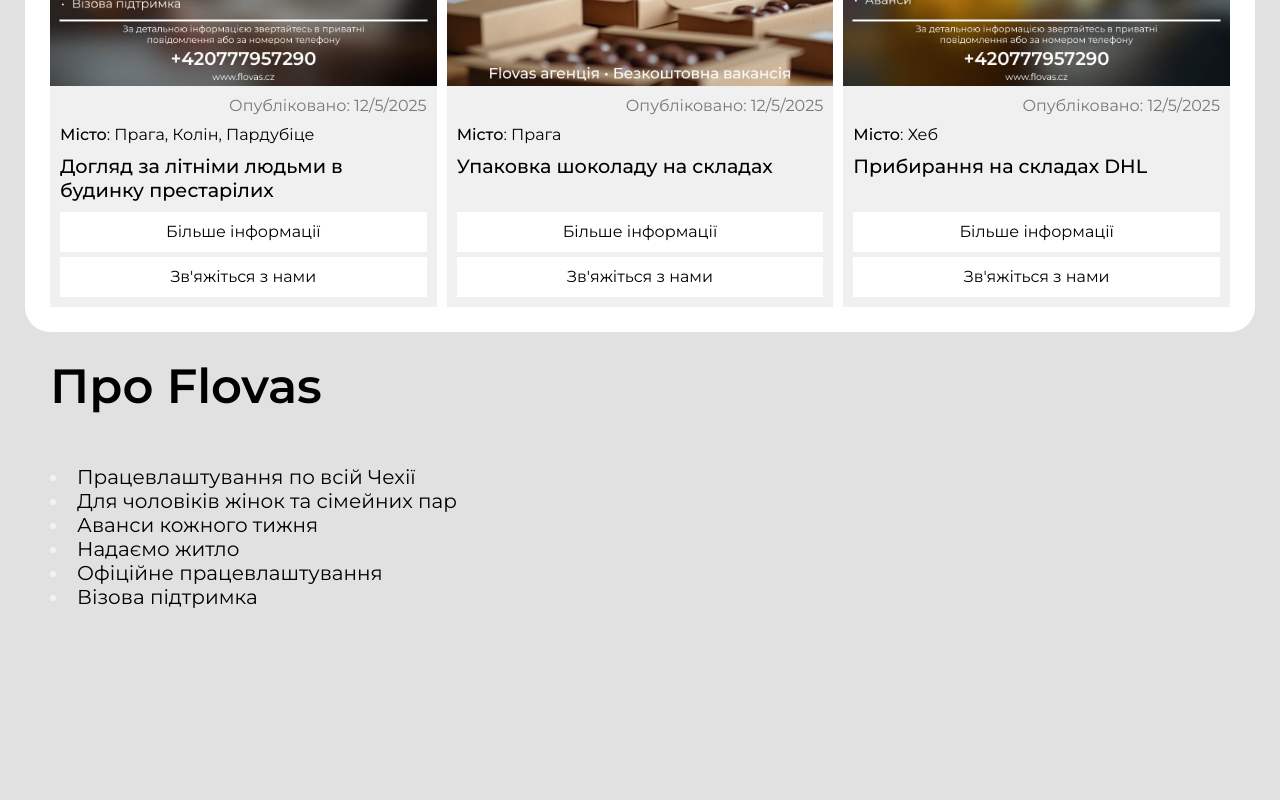
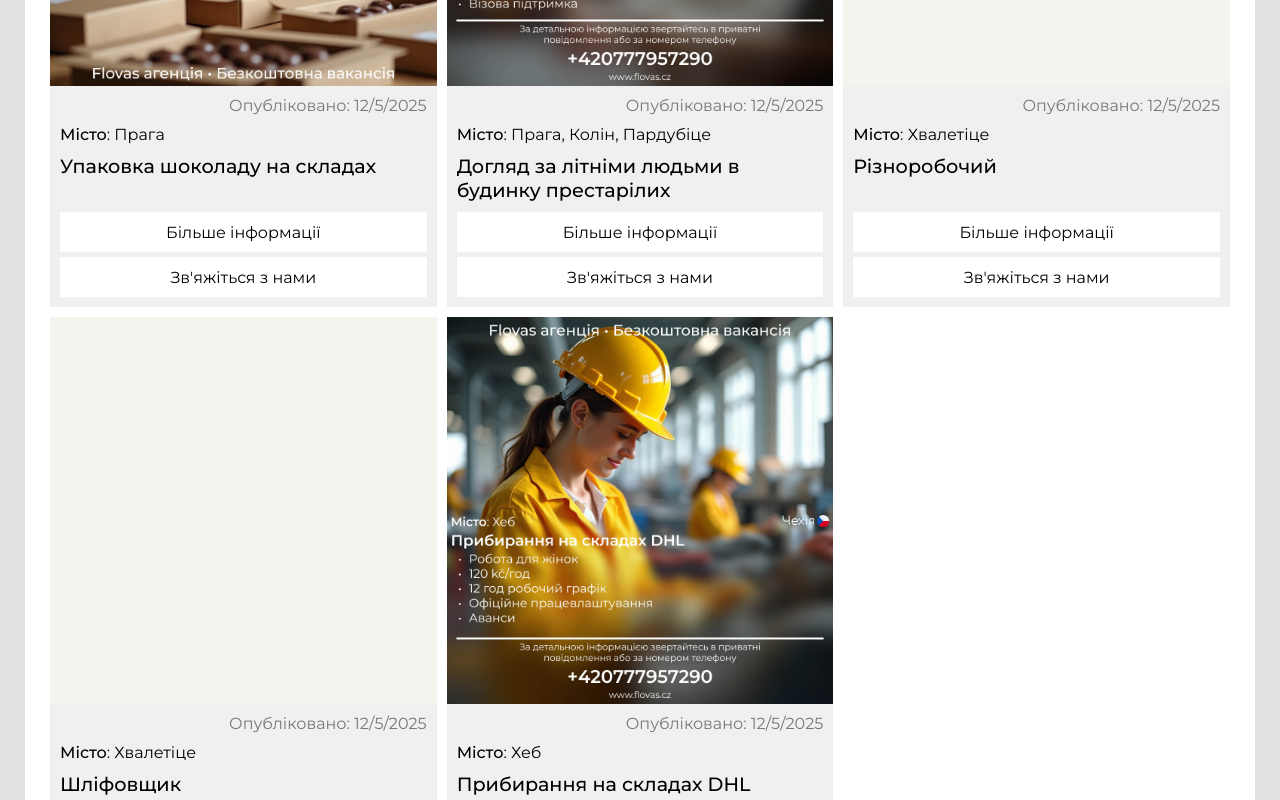
Before and after one commit to stepandordiai/flovas-agency, a React (Vite) app: page / in a window 1280 px wide. Shown: the part 780-1580 px from the top of the page. Built offline with nearby package versions, Linux system fonts and the light colour scheme.

Commit message:
v6.2.2 Update data and Vacancy

```diff
--- a/src/components/Vacancy/Vacancy.jsx
+++ b/src/components/Vacancy/Vacancy.jsx
@@ -14,8 +14,12 @@ const Vacancy = ({ vacancy }) => {
 
 	return (
 		<div className={"vacancy"}>
-			{/* All images are compressed */}
-			<img src={img} alt="" loading="lazy" />
+			{/* All images r compressed */}
+			{img ? (
+				<img src={img} alt={title} loading="lazy" />
+			) : (
+				<div className="vacancy__no-img"></div>
+			)}
 			<div className="vacancy__details">
 				<p className={"vacancy__date"}>
 					Опубліковано: {dateNow + "/" + (monthNow + 1) + "/" + yearNow}
--- a/src/components/Vacancy/Vacancy.scss
+++ b/src/components/Vacancy/Vacancy.scss
@@ -5,6 +5,12 @@
 	display: flex;
 	flex-direction: column;
 	row-gap: 10px;
+}
+
+.vacancy__no-img {
+	width: 100%;
+	aspect-ratio: 1/1;
+	background: var(--accent-clr);
 }
 
 .vacancy__details {
--- a/src/data/jobs.json
+++ b/src/data/jobs.json
@@ -1,4 +1,11 @@
 [
+	{
+		"title": "Упаковка шоколаду на складах",
+		"date": "",
+		"place": "Прага",
+		"details": "",
+		"img": "/vacancy-images/2.jpg"
+	},
 	{
 		"title": "Догляд за літніми людьми в будинку престарілих",
 		"date": "",
@@ -7,11 +14,18 @@
 		"img": "/vacancy-images/3.jpg"
 	},
 	{
-		"title": "Упаковка шоколаду на складах",
+		"title": "Різноробочий",
 		"date": "",
-		"place": "Прага",
+		"place": "Хвалетіце",
 		"details": "",
-		"img": "/vacancy-images/2.jpg"
+		"img": ""
+	},
+	{
+		"title": "Шліфовщик",
+		"date": "",
+		"place": "Хвалетіце",
+		"details": "",
+		"img": ""
 	},
 	{
 		"title": "Прибирання на складах DHL",
```
Also changed, not shown: to-do.txt (added).
